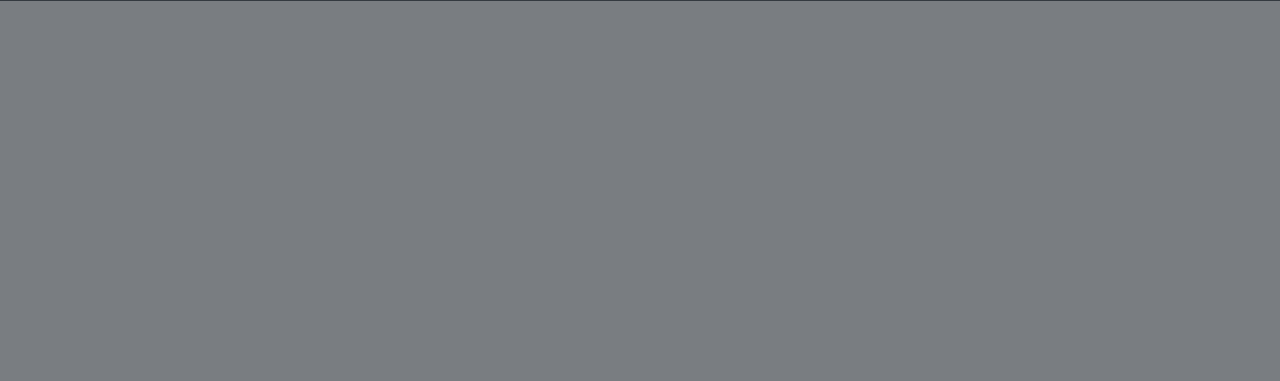
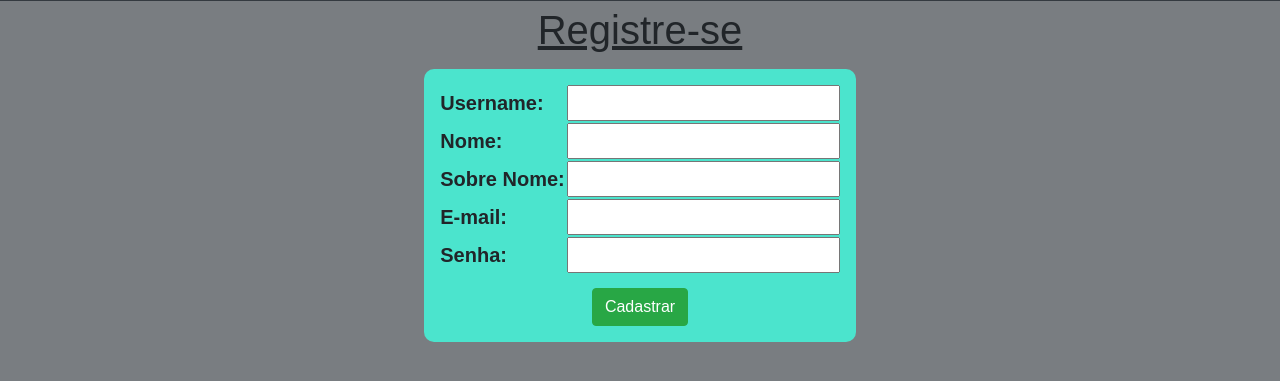
Before and after one commit to jefferson-duarte/Catalogos_Filmes_Django, a Django app: page /auth/cadastro/ in a window 1280 px wide. Shown: the part 81-462 px from the top of the page. Run offline with Django 4.2, Linux system fonts and the light colour scheme; some libraries are stand-ins or nearby versions.

```diff
--- /dev/null
+++ b/autenticacao/forms.py
@@ -0,0 +1,14 @@
+from django import forms
+from django.contrib.auth.models import User
+
+
+class UsuarioForm(forms.ModelForm):
+    class Meta:
+        model = User
+        fields = [
+            'username',
+            'first_name',
+            'last_name',
+            'email',
+            'password',
+        ]
--- /dev/null
+++ b/autenticacao/static/autenticacao/css/autenticacao.css
@@ -0,0 +1,21 @@
+.title-content {
+    margin-top: 5px;
+    text-decoration: underline;
+    font-family: sans-serif;
+}
+
+.form-cadastro {
+    background-color: rgb(75, 228, 205);
+    margin: 15px 15px;
+    padding: 15px;
+    width: fit-content;
+    font-family: sans-serif;
+    font-size: 20px;
+    font-weight: bolder;
+    border-radius: 10px;
+}
+
+.btn-form {
+    margin-top: 8px;
+    font-size: 30px;
+}
--- a/autenticacao/templates/autenticacao/cadastro_usuario.html
+++ /dev/null
@@ -1 +0,0 @@
-{% extends 'base.html' %}
--- /dev/null
+++ b/autenticacao/templates/auth/user_form.html
@@ -0,0 +1,51 @@
+{% extends 'base.html' %}
+
+{% block title %}Cadastro Usuário{% endblock title %}
+
+{% block content %}
+    <center>
+
+        <div class="title-content">
+            <h1>Registre-se</h1>
+        </div>
+
+        <div class="form-cadastro">
+            <form action="" method="post">
+                {% csrf_token %}
+
+                <table>
+                    <tbody>
+                        <tr>
+                            <td>Username: </td>
+                            <td>{{ form.username }}</td>
+                        </tr>
+
+                        <tr>
+                            <td>Nome: </td>
+                            <td>{{ form.first_name }}</td>
+                        </tr>
+
+                        <tr>
+                            <td>Sobre Nome: </td>
+                            <td>{{ form.last_name }}</td>
+                        </tr>
+
+                        <tr>
+                            <td>E-mail: </td>
+                            <td>{{ form.email }}</td>
+                        </tr>
+                        <tr>
+                            <td>Senha: </td>
+                            <td>{{ form.password }}</td>
+                        </tr>
+                    </tbody>
+                </table>
+
+                <div class="btn-form">
+                    <button type="submit" class="btn btn-success">Cadastrar</button>
+                </div>
+
+            </form>
+        </div>
+    </center>
+{% endblock content %}
--- a/autenticacao/urls.py
+++ b/autenticacao/urls.py
@@ -2,5 +2,5 @@ from django.urls import path
 from . import views
 
 urlpatterns = [
-    path('cadastro/', views.cadastro_usuario, name='cadastro_usuario'),
+    path('cadastro/', views.CadastraUsuario.as_view(), name='cadastro_usuario'),
 ]
--- a/autenticacao/views.py
+++ b/autenticacao/views.py
@@ -1,7 +1,16 @@
-from django.shortcuts import render
 from django.contrib.auth.models import User
+from django.contrib.auth import login
+from django.views.generic import CreateView
+from .forms import UsuarioForm
 
 
-def cadastro_usuario(request):
+class CadastraUsuario(CreateView):
+    model = User
+    form_class = UsuarioForm
+    success_url = '/'
 
-    return render(request, 'autenticacao/cadastro_usuario.html')
+
+def logar(request):
+    if request.method == 'POST':
+        usuario = request.POST.get('usuario')
+        senha = request.POST.get('senha')
--- a/produto/static/produto/css/produto.css
+++ b/produto/static/produto/css/produto.css
@@ -37,6 +37,15 @@
 
 #nome {
     margin-right: 55px;
+}
+
+.pagination-content {
+    text-align: center;
+    background-color: #4BE4CD;
+    padding: 7px;
+    margin-top: 10px;
+    width: fit-content;
+    border-radius: 5px;
 }
 
 #categoria {
--- a/produto/urls.py
+++ b/produto/urls.py
@@ -2,8 +2,8 @@ from django.urls import path
 from . import views
 
 urlpatterns = [
-    path('', views.ProdutoCreate.as_view(), name='cadastro_produto'),
-    path('lista/', views.ProdutoLista.as_view(), name='lista_produtos'),
+    path('', views.ProdutoLista.as_view(), name='lista_produtos'),
+    path('cadastro/', views.ProdutoCreate.as_view(), name='cadastro_produto'),
     path('editar/<int:pk>/', views.ProdutoUpdate.as_view(), name='edita_produto'),  # noqa
     path('deletar/<int:pk>/', views.ProdutoDeleta.as_view(), name='deleta_produto'),  # noqa
 ]
--- a/templates/base.html
+++ b/templates/base.html
@@ -8,8 +8,11 @@
     <meta name="viewport" content="width=device-width, initial-scale=1.0">
 
     <link rel="stylesheet" href="{% static 'css/bootstrap.min.css' %}">
+    <link rel="stylesheet" href="{% static 'css/global.css' %}">
+
     <link rel="stylesheet" href="{% static 'produto/css/produto.css' %}">
-    <link rel="stylesheet" href="{% static 'css/global.css' %}">
+    <link rel="stylesheet" href="{% static 'autenticacao/css/autenticacao.css' %}">
+
 
     <title>{% block title %}{% endblock title %} | Filmes</title>
 </head>
```
Also changed, not shown: produto/templates/produto/produto_list.html (+20 -0 lines), produto/views.py (+4 -3 lines).
